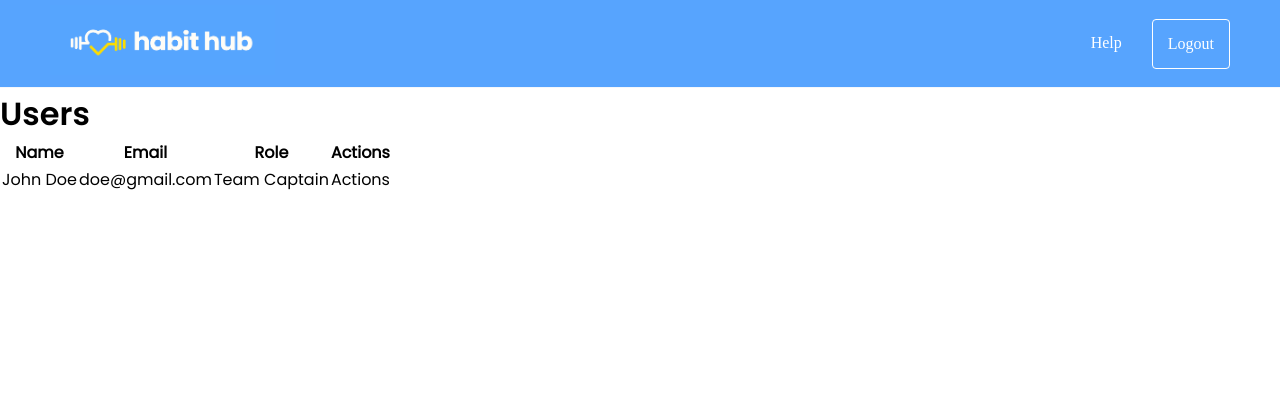
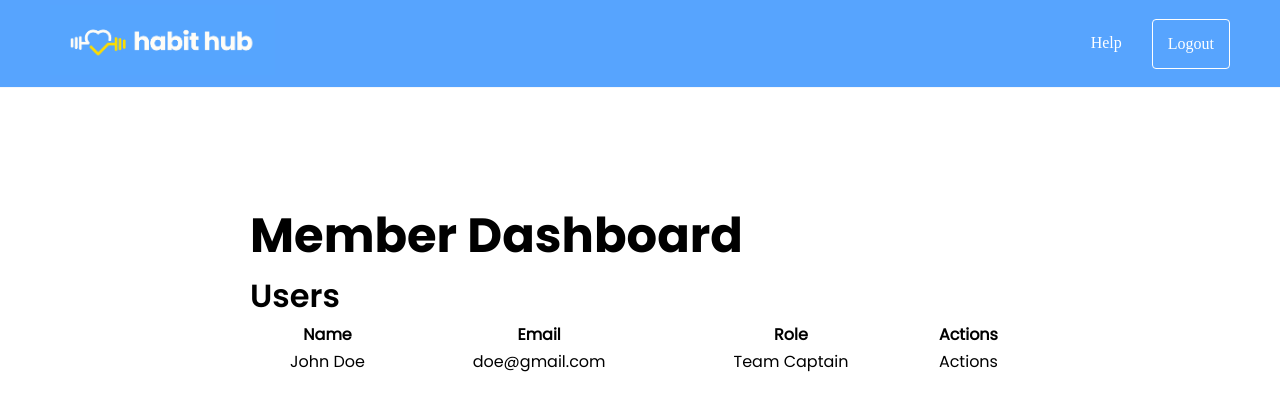
Before and after one commit to 123-miranda-123/habithackers, a PHP site: page /member-dashboard.php in a window 1280 px wide. Shown: the top 411 px of the page. Run offline with PHP 8.4, Linux system fonts and the light colour scheme; some web fonts are replaced.

Commit message:
Update member-dashboard.php

```diff
--- a/member-dashboard.php
+++ b/member-dashboard.php
@@ -21,7 +21,7 @@
             </div>
         </div>
     </nav>
-    section class = "container">
+    <section class = "container">
         <h1>Member Dashboard</h1>
         <h2>Users</h2>
         <table class = "users-table">
```
